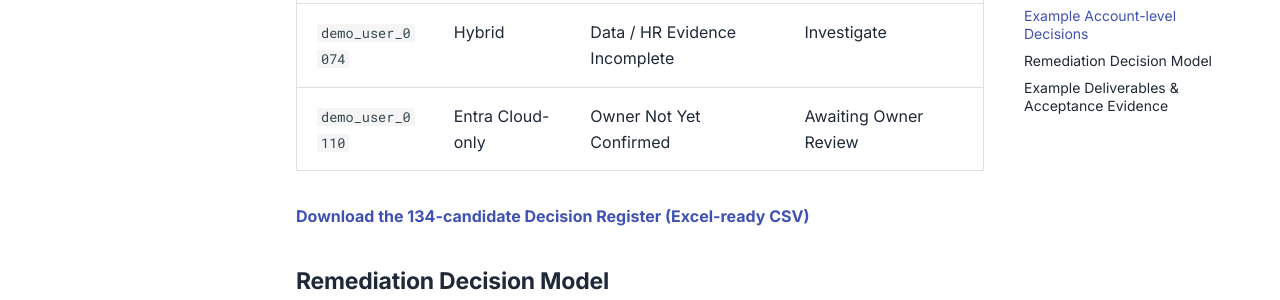
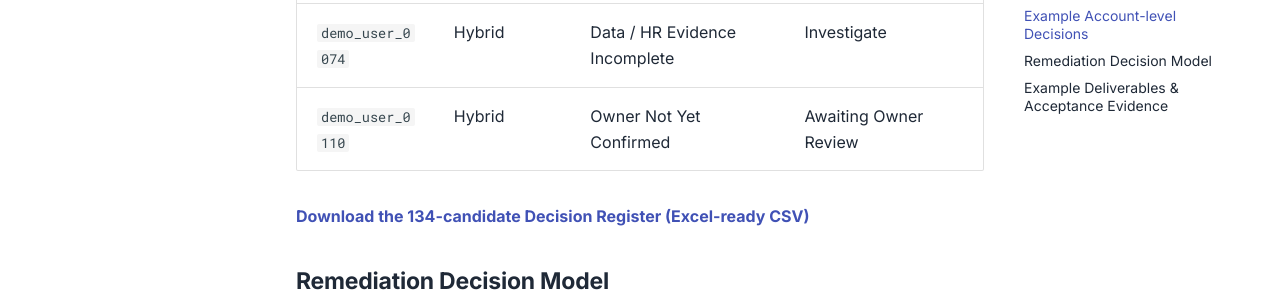
Before and after one commit to inthecloudth/service-catalog, an MkDocs documentation site: the page built from docs/services/examples/user-account-hygiene-assessment-outcome.md, in a window 1280 px wide and 900 px high, scrolled down 2020 px. Shown: the part 154-454 px from the top of the window. Built offline with MkDocs 1.6.1 and Material for MkDocs 9.7.7, drawn with Linux system fonts in a browser that asks for light colours.

Commit message:
docs(samples): align example user 0110 identity source with raw candidate register

```diff
--- a/docs/services/examples/user-account-hygiene-assessment-outcome.md
+++ b/docs/services/examples/user-account-hygiene-assessment-outcome.md
@@ -47,7 +47,7 @@ pie showData
 | `demo_user_0017` | Hybrid | Confirmed Owner and Approval | Approved / Awaiting Window |
 | `demo_user_0054` | AD DS | Retention Exception | Retain / Review Later |
 | `demo_user_0074` | Hybrid | Data / HR Evidence Incomplete | Investigate |
-| `demo_user_0110` | Entra Cloud-only | Owner Not Yet Confirmed | Awaiting Owner Review |
+| `demo_user_0110` | Hybrid | Owner Not Yet Confirmed | Awaiting Owner Review |
 
 **[Download the 134-candidate Decision Register (Excel-ready CSV)](../../assets/examples/user-account-hygiene-candidates-demo.csv)**
 
```
